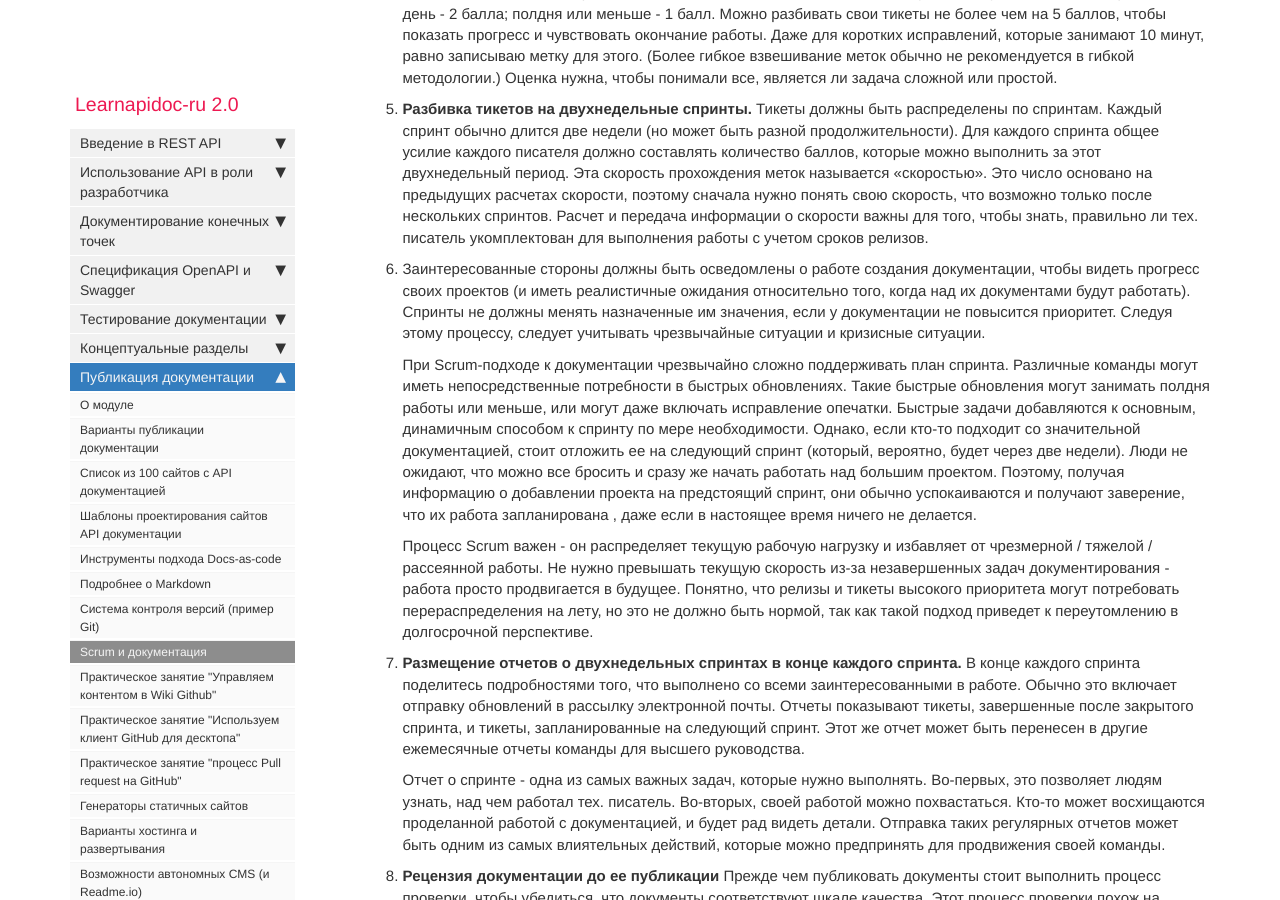
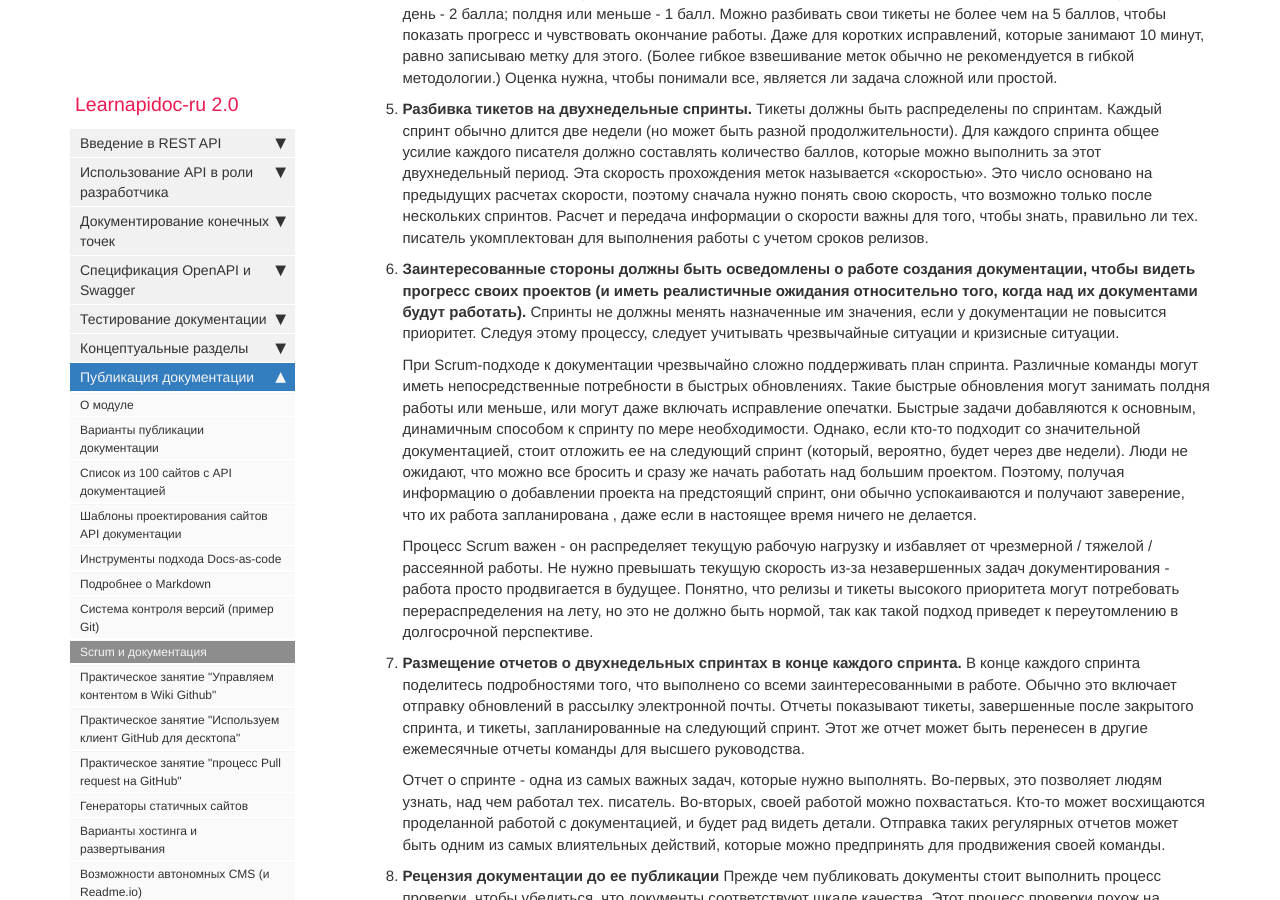
Before and after one commit to Starkovden/Starkovden.github.io, a Jekyll site: the page built from pages/publishing-doc/scrum-and-doc.md, in a window 1280 px wide and 900 px high, scrolled down 2239 px. Built offline with Jekyll 4.4.1, drawn with Linux system fonts in a browser that asks for light colours; nearby versions of some CDN libraries; comment, search, counter and statistics services are not loaded.

Commit message:
форматирование текста

```diff
--- a/pages/publishing-doc/scrum-and-doc.md
+++ b/pages/publishing-doc/scrum-and-doc.md
@@ -50,7 +50,7 @@ folder: publishing-doc
 
 4. **Оценка веса пунктов для каждого тикета.** Каждый пункт оценки сообщают о сложности проекта. Бывает, что каждая команда немного различается в оценке задач. Можно сделать такую систему баллов: полный рабочий день - 2 балла; полдня или меньше - 1 балл. Можно разбивать свои тикеты не более чем на 5 баллов, чтобы показать прогресс и чувствовать окончание работы. Даже для коротких исправлений, которые занимают 10 минут, равно записываю метку для этого. (Более гибкое взвешивание меток обычно не рекомендуется в гибкой методологии.) Оценка нужна, чтобы понимали все, является ли задача сложной или простой.
 5. **Разбивка тикетов на двухнедельные спринты.** Тикеты должны быть распределены по спринтам. Каждый спринт обычно длится две недели (но может быть разной продолжительности). Для каждого спринта общее усилие каждого писателя должно составлять количество баллов, которые можно выполнить за этот двухнедельный период. Эта скорость прохождения меток называется «скоростью». Это число основано на предыдущих расчетах скорости, поэтому сначала нужно понять свою скорость, что возможно только после нескольких спринтов. Расчет и передача информации о скорости важны для того, чтобы знать, правильно ли тех. писатель укомплектован для выполнения работы с учетом сроков релизов.
-6. Заинтересованные стороны должны быть осведомлены о работе создания документации, чтобы видеть прогресс своих проектов (и иметь реалистичные ожидания относительно того, когда над их документами будут работать). Спринты не должны менять назначенные им значения, если у документации не повысится приоритет. Следуя этому процессу, следует учитывать чрезвычайные ситуации и кризисные ситуации.
+6. **Заинтересованные стороны должны быть осведомлены о работе создания документации, чтобы видеть прогресс своих проектов (и иметь реалистичные ожидания относительно того, когда над их документами будут работать).** Спринты не должны менять назначенные им значения, если у документации не повысится приоритет. Следуя этому процессу, следует учитывать чрезвычайные ситуации и кризисные ситуации.
 
     При Scrum-подходе к документации чрезвычайно сложно поддерживать план спринта. Различные команды могут иметь непосредственные потребности в быстрых обновлениях. Такие быстрые обновления могут занимать полдня работы или меньше, или могут даже включать исправление опечатки. Быстрые задачи добавляются к основным, динамичным способом к спринту по мере необходимости. Однако, если кто-то подходит со значительной документацией, стоит отложить ее на следующий спринт (который, вероятно, будет через две недели). Люди не ожидают, что можно все бросить и сразу же начать работать над большим проектом. Поэтому, получая информацию о добавлении проекта на предстоящий спринт, они обычно успокаиваются и получают заверение, что их работа запланирована , даже если в настоящее время ничего не делается.
 
```
